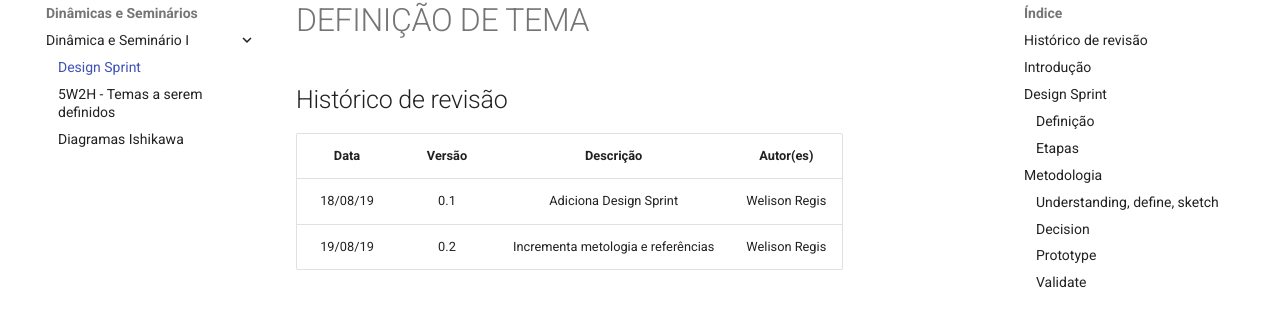
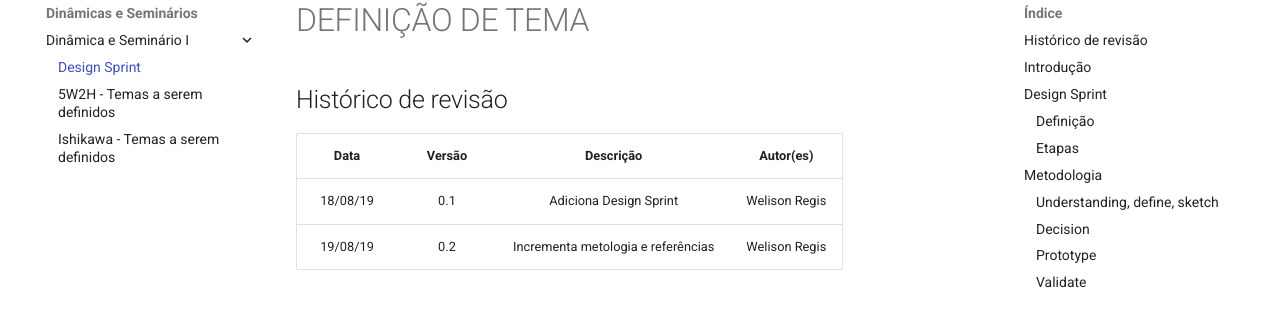
Before and after one commit to 2019-2-arquitetura-desenho/wiki, an MkDocs documentation site: the page built from docs/dinamica_seminario_I/design_sprint.md, in a window 1280 px wide. Shown: the part 146-469 px from the top of the page. Built offline with MkDocs 1.6.1 and Material for MkDocs 9.7.7, drawn with Linux system fonts in a browser that asks for light colours; comment, search, counter and statistics services are not loaded.

Commit message:
Altera menu lateral.
Co-authored-by: André Lucas de Sousa Pinto <andrelucax@gmail.com>

Signed-off-by: Rafael Makaha <rafael.makaha@gmail.com>

```diff
--- a/mkdocs.yml
+++ b/mkdocs.yml
@@ -33,7 +33,7 @@ nav:
     - Dinâmica e Seminário I:
       - Design Sprint: dinamica_seminario_I/design_sprint.md
       - 5W2H - Temas a serem definidos: dinamica_seminario_I/5W2H.md
-      - Diagramas Ishikawa: dinamica_seminario_I/ishikawa.md
+      - Ishikawa - Temas a serem definidos: dinamica_seminario_I/ishikawa.md
   - Iniciativas Extras:
     - nome_artefato: index.md
 
```
